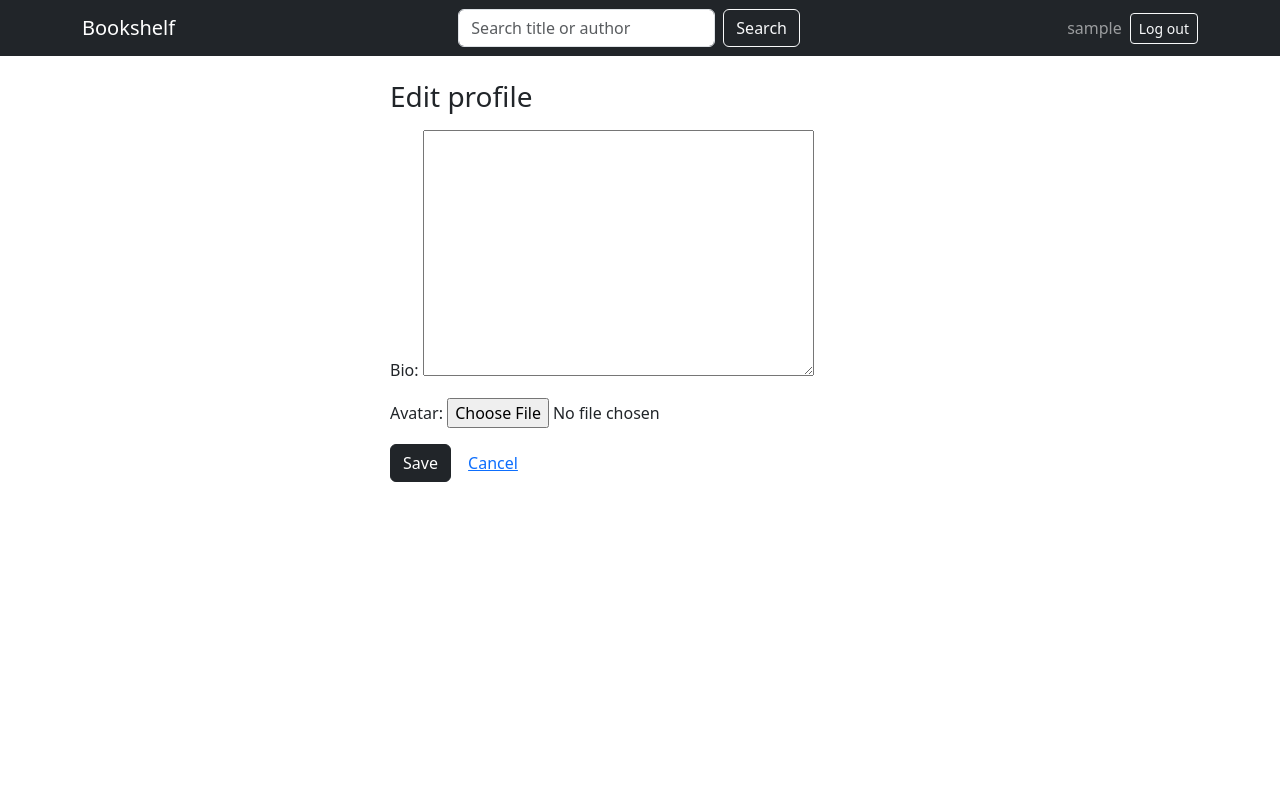
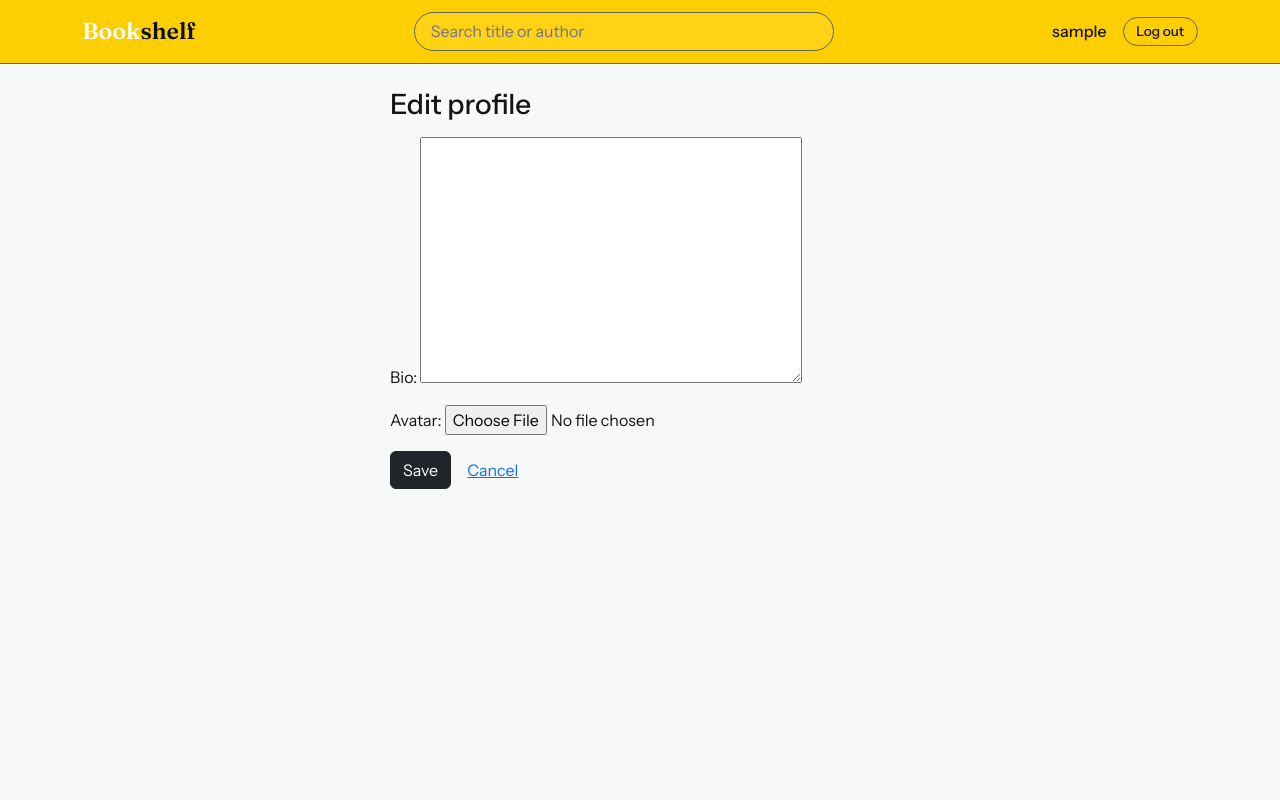
Before and after one commit to minasd2001/bookshelf, a Django app: page /accounts/profile/edit/ in a window 1280 px wide. Run offline with Django 5.2, Linux system fonts and the light colour scheme; the visitor is signed in with stand-in values (Sample User, id 1).

Commit message:
Restyle foundation and book page

```diff
--- a/accounts/views.py
+++ b/accounts/views.py
@@ -10,6 +10,7 @@ from social.services import reviews_by_user, shelves_for
 from social.services import (
     followers_of, following_ids, following_of, reviews_by_user, shelves_for,
 )
+from django.core.paginator import Paginator
 # Create your views here.
 
 def register(request):
--- a/static/css/site.css
+++ b/static/css/site.css
@@ -1,27 +1,28 @@
 @import url('https://fonts.googleapis.com/css2?family=Fraunces:opsz,wght@9..144,500;9..144,600&family=Instrument+Sans:wght@400;500;600&display=swap');
 
-:root {
-  --bs-bg: #1c2352;
-  --bs-nav: #151b44;
-  --bs-card: #272f66;
-  --bs-card-2: #313b7a;
-  --bs-line: #3d4a8f;
-  --bs-ink: #eef0ff;
-  --bs-muted: #aab3dd;
-  --bs-accent: #a99cff;
-  --bs-btn: #6f5cf0;
-  --bs-btn-hover: #8270f5;
-  --bs-star: #f2c14e;
+/* ---------- Palettes: pick one with <html data-theme="..."> in base.html ---------- */
+:root, html[data-theme="dusk"] {
+  --bs-bg: #2a3563; --bs-nav: #222b57; --bs-card: #34417a; --bs-card-2: #3e4c8c; --bs-line: #4f5fa3;
+  --bs-ink: #f1f3ff; --bs-muted: #b4bce0; --bs-accent: #b3a6ff; --bs-btn: #7a68f2; --bs-btn-hover: #8d7cf5;
+}
+html[data-theme="ocean"] {
+  --bs-bg: #1f3a5f; --bs-nav: #19304f; --bs-card: #2b4a75; --bs-card-2: #345a8a; --bs-line: #43689a;
+  --bs-ink: #eef6ff; --bs-muted: #a9c0dc; --bs-accent: #7fd1ff; --bs-btn: #3b82d6; --bs-btn-hover: #4d93e8;
+}
+html[data-theme="plum"] {
+  --bs-bg: #2d2a5e; --bs-nav: #25224f; --bs-card: #3a3673; --bs-card-2: #46418a; --bs-line: #5a559f;
+  --bs-ink: #f4f1ff; --bs-muted: #bdb8e6; --bs-accent: #e0a8ff; --bs-btn: #8b5cf6; --bs-btn-hover: #9d73f8;
+}
+html[data-theme="simple"] {
+  --bs-bg: #f7f8f8; --bs-nav: #fecf00; --bs-card: #fdfdfe; --bs-card-2: #46418a; --bs-line: #656262;
+  --bs-ink: #141415; --bs-muted: #70708e; --bs-accent: #080f23; --bs-btn: #363636; --bs-btn-hover: #69676c;
 }
 
-body {
-  background: var(--bs-bg) linear-gradient(160deg, #1c2352 0%, #232a64 50%, #2d2870 100%) fixed;
-  color: var(--bs-ink);
-  font-family: 'Instrument Sans', system-ui, sans-serif;
-  min-height: 100vh;
-}
+:root { --bs-star: #f2c14e; }
+
+body { background: var(--bs-bg); color: var(--bs-ink); font-family: 'Instrument Sans', system-ui, sans-serif; min-height: 100vh; }
 a { color: var(--bs-accent); }
-a:hover { color: #c4baff; }
+a:hover { color: var(--bs-ink); }
 .text-muted { color: var(--bs-muted) !important; }
 
 /* navbar */
@@ -29,27 +30,20 @@ a:hover { color: #c4baff; }
 .site-nav .brand { font-family: 'Fraunces', Georgia, serif; font-weight: 600; font-size: 1.45rem; color: #fff; text-decoration: none; }
 .site-nav .brand span { color: var(--bs-accent); }
 .nav-search { flex: 1; max-width: 420px; }
-.nav-search input {
-  width: 100%;
-  border: 1px solid var(--bs-line);
-  border-radius: 999px;
-  padding: .4rem 1rem;
-  background: rgba(255, 255, 255, .07);
-  color: var(--bs-ink);
-}
+.nav-search input { width: 100%; border: 1px solid var(--bs-line); border-radius: 999px; padding: .4rem 1rem; background: rgba(255,255,255,.08); color: var(--bs-ink); }
 .nav-search input::placeholder { color: var(--bs-muted); }
-.nav-search input:focus { outline: 2px solid var(--bs-accent); outline-offset: 1px; background: rgba(255, 255, 255, .12); }
+.nav-search input:focus { outline: 2px solid var(--bs-accent); outline-offset: 1px; background: rgba(255,255,255,.14); }
 .nav-link-plain { color: var(--bs-ink); font-weight: 500; text-decoration: none; }
 .nav-link-plain:hover { color: #fff; text-decoration: underline; text-decoration-color: var(--bs-accent); text-decoration-thickness: 2px; text-underline-offset: 4px; }
 
 /* buttons */
-.btn-ink { background: var(--bs-btn); color: #fff; border: 0; border-radius: 8px; padding: .45rem 1rem; font-weight: 500; }
+.btn-ink { background: var(--bs-btn); color: #fff; border: 0; border-radius: 8px; padding: .45rem 1rem; font-weight: 500; text-decoration: none; }
 .btn-ink:hover { background: var(--bs-btn-hover); color: #fff; }
-.btn-ink-outline { background: transparent; color: var(--bs-ink); border: 1px solid var(--bs-line); border-radius: 8px; padding: .45rem 1rem; font-weight: 500; }
-.btn-ink-outline:hover { background: rgba(255, 255, 255, .08); color: #fff; }
+.btn-ink-outline { background: transparent; color: var(--bs-ink); border: 1px solid var(--bs-line); border-radius: 8px; padding: .45rem 1rem; font-weight: 500; text-decoration: none; }
+.btn-ink-outline:hover { background: rgba(255,255,255,.1); color: #fff; }
 .btn-small { padding: .2rem .8rem; font-size: .85rem; border-radius: 999px; }
 .shelf-btn { border: 1px solid var(--bs-line); background: transparent; color: var(--bs-ink); border-radius: 999px; padding: .35rem .9rem; font-size: .88rem; font-weight: 500; transition: background .15s ease; }
-.shelf-btn:hover { background: rgba(255, 255, 255, .08); }
+.shelf-btn:hover { background: rgba(255,255,255,.1); }
 .shelf-btn.active { background: var(--bs-btn); border-color: var(--bs-btn); color: #fff; }
 .shelf-remove { background: none; border: 0; padding: .35rem .5rem; color: var(--bs-muted); font-size: .85rem; text-decoration: underline; }
 
@@ -59,24 +53,16 @@ a:hover { color: #c4baff; }
 .section-head span { color: var(--bs-muted); font-size: .9rem; }
 .page-title { font-family: 'Fraunces', Georgia, serif; font-weight: 600; font-size: clamp(1.6rem, 3vw, 2.2rem); line-height: 1.15; margin-bottom: .25rem; }
 .card-soft { background: var(--bs-card); border: 1px solid var(--bs-line); border-radius: 12px; padding: 1.25rem 1.5rem; }
-.chip { display: inline-block; padding: .2rem .7rem; margin: 0 .35rem .35rem 0; border: 1px solid var(--bs-line); border-radius: 999px; background: var(--bs-card); color: var(--bs-muted); font-size: .82rem; }
+.chip { display: inline-block; padding: .2rem .7rem; margin: 0 .35rem .35rem 0; border: 1px solid var(--bs-line); border-radius: 999px; background: var(--bs-card); color: var(--bs-muted); font-size: .82rem; text-decoration: none; }
 
 /* book covers */
-.book-card { display: block; color: inherit; text-decoration: none; }
+.book-card { display: block; color: inherit; text-decoration: none; max-width: 150px; }
 .book-card:hover { color: inherit; }
-.book-cover {
-  position: relative;
-  aspect-ratio: 2 / 3;
-  border-radius: 4px 6px 6px 4px;
-  overflow: hidden;
-  background: var(--bs-card-2);
-  box-shadow: 0 8px 18px rgba(8, 10, 40, .45);
-  transition: transform .2s ease, box-shadow .2s ease;
-}
+.book-cover { position: relative; aspect-ratio: 2/3; border-radius: 4px 6px 6px 4px; overflow: hidden; background: var(--bs-card-2); box-shadow: 0 8px 18px rgba(10,14,45,.4); transition: transform .2s ease, box-shadow .2s ease; }
 .book-cover img { width: 100%; height: 100%; object-fit: cover; display: block; }
 .book-cover .no-cover { height: 100%; display: flex; align-items: center; justify-content: center; padding: 1rem; text-align: center; font-family: 'Fraunces', Georgia, serif; color: var(--bs-muted); }
 .book-ledge { height: 5px; margin: 0 -6px; background: var(--bs-line); border-radius: 0 0 3px 3px; }
-.book-card:hover .book-cover, .book-card:focus-visible .book-cover { transform: translateY(-4px); box-shadow: 0 14px 26px rgba(8, 10, 40, .55); }
+.book-card:hover .book-cover, .book-card:focus-visible .book-cover { transform: translateY(-4px); box-shadow: 0 14px 26px rgba(10,14,45,.5); }
 .book-card:focus-visible { outline: 2px solid var(--bs-accent); outline-offset: 6px; }
 .book-title { margin-top: .8rem; font-weight: 600; font-size: .95rem; line-height: 1.3; }
 .book-card:hover .book-title { text-decoration: underline; text-decoration-color: var(--bs-accent); text-decoration-thickness: 2px; text-underline-offset: 3px; }
@@ -92,6 +78,13 @@ a:hover { color: #c4baff; }
 .review-date { color: var(--bs-muted); font-size: .82rem; }
 .review-text { margin: 0; line-height: 1.55; }
 
+/* clickable star input */
+.star-input { display: inline-flex; flex-direction: row-reverse; gap: .1rem; }
+.star-input input { position: absolute; opacity: 0; width: 0; height: 0; }
+.star-input label { font-size: 1.9rem; line-height: 1; color: var(--bs-line); cursor: pointer; transition: color .1s; }
+.star-input label:hover, .star-input label:hover ~ label, .star-input input:checked ~ label { color: var(--bs-star); }
+.star-input input:focus-visible + label { outline: 2px solid var(--bs-accent); border-radius: 4px; }
+
 /* avatars */
 .avatar { border-radius: 50%; object-fit: cover; flex-shrink: 0; background: var(--bs-btn); color: #fff; display: flex; align-items: center; justify-content: center; font-family: 'Fraunces', Georgia, serif; }
 .avatar-lg { width: 112px; height: 112px; font-size: 2.4rem; }
@@ -100,18 +93,11 @@ a:hover { color: #c4baff; }
 /* forms */
 .styled-form p { margin-bottom: 1rem; }
 .styled-form label { display: block; font-weight: 500; font-size: .9rem; margin-bottom: .25rem; }
-.styled-form input[type=text], .styled-form input[type=password], .styled-form input[type=email], .styled-form textarea,
-.form-control {
-  width: 100%;
-  background: rgba(255, 255, 255, .07);
-  color: var(--bs-ink);
-  border: 1px solid var(--bs-line);
-  border-radius: 8px;
-  padding: .5rem .75rem;
-}
-.styled-form input:focus, .styled-form textarea:focus, .form-control:focus { background: rgba(255, 255, 255, .1); color: var(--bs-ink); outline: 2px solid var(--bs-accent); outline-offset: 1px; box-shadow: none; }
+.styled-form input[type=text], .styled-form input[type=password], .styled-form input[type=email], .styled-form textarea, .form-control {
+  width: 100%; background: rgba(255,255,255,.08); color: var(--bs-ink); border: 1px solid var(--bs-line); border-radius: 8px; padding: .5rem .75rem; }
+.styled-form input:focus, .styled-form textarea:focus, .form-control:focus { background: rgba(255,255,255,.12); color: var(--bs-ink); outline: 2px solid var(--bs-accent); outline-offset: 1px; box-shadow: none; }
 .form-control::placeholder { color: var(--bs-muted); }
 .styled-form .helptext, .styled-form ul { color: var(--bs-muted); font-size: .8rem; }
-.styled-form .errorlist { color: #ff9aa8; list-style: none; padding: 0; margin: .25rem 0; font-size: .85rem; }
+.styled-form .errorlist { color: #ffa3b1; list-style: none; padding: 0; margin: .25rem 0; font-size: .85rem; }
 
-@media (prefers-reduced-motion: reduce) { .book-cover, .shelf-btn { transition: none; } }
+@media (prefers-reduced-motion: reduce) { .book-cover, .shelf-btn, .star-input label { transition: none; } }
--- a/templates/base.html
+++ b/templates/base.html
@@ -1,38 +1,38 @@
+{% load static %}
 <!DOCTYPE html>
-<html lang="en">
+<html lang="en" data-theme="simple">
 <head>
   <meta charset="utf-8">
   <meta name="viewport" content="width=device-width, initial-scale=1">
   <title>{% block title %}Bookshelf{% endblock %}</title>
   <link href="https://cdn.jsdelivr.net/npm/bootstrap@5.3.3/dist/css/bootstrap.min.css" rel="stylesheet">
+  <link rel="stylesheet" href="{% static 'css/site.css' %}">
 </head>
 <body>
-  <nav class="navbar navbar-dark bg-dark mb-4">
-    <div class="container">
-      <a class="navbar-brand" href="{% url 'home' %}">Bookshelf</a>
+  <nav class="site-nav">
+    <div class="container d-flex align-items-center gap-3">
+      <a class="brand" href="{% url 'home' %}">Book<span>shelf</span></a>
 
-      <form class="d-flex" action="{% url 'search' %}" method="get" role="search">
-        <input class="form-control me-2" type="search" name="q"
-              placeholder="Search title or author" value="{{ request.GET.q }}">
-        <button class="btn btn-outline-light" type="submit">Search</button>
+      <form class="nav-search mx-auto" action="{% url 'search' %}" method="get" role="search">
+        <input type="search" name="q" placeholder="Search title or author" value="{{ request.GET.q }}">
       </form>
 
-      <div class="d-flex align-items-center gap-2">
+      <div class="d-flex align-items-center gap-3">
         {% if user.is_authenticated %}
-          <a class="navbar-text text-decoration-none" href="{% url 'profile_detail' user.username %}">{{ user.username }}</a>
+          <a class="nav-link-plain" href="{% url 'profile_detail' user.username %}">{{ user.username }}</a>
           <form action="{% url 'logout' %}" method="post" class="m-0">
             {% csrf_token %}
-            <button type="submit" class="btn btn-outline-light btn-sm">Log out</button>
+            <button type="submit" class="btn-ink-outline btn-small">Log out</button>
           </form>
         {% else %}
-          <a class="btn btn-outline-light btn-sm" href="{% url 'login' %}">Log in</a>
-          <a class="btn btn-light btn-sm" href="{% url 'register' %}">Sign up</a>
+          <a class="nav-link-plain" href="{% url 'login' %}">Log in</a>
+          <a class="btn-ink btn-small" href="{% url 'register' %}">Sign up</a>
         {% endif %}
       </div>
     </div>
   </nav>
 
-  <div class="container">
+  <div class="container pt-4">
     {% block content %}{% endblock %}
   </div>
 </body>
```
Also changed, not shown: templates/books/book_detail.html (+15 -56 lines), templates/social/follow_button.html (+4 -4 lines), 1 other file.
